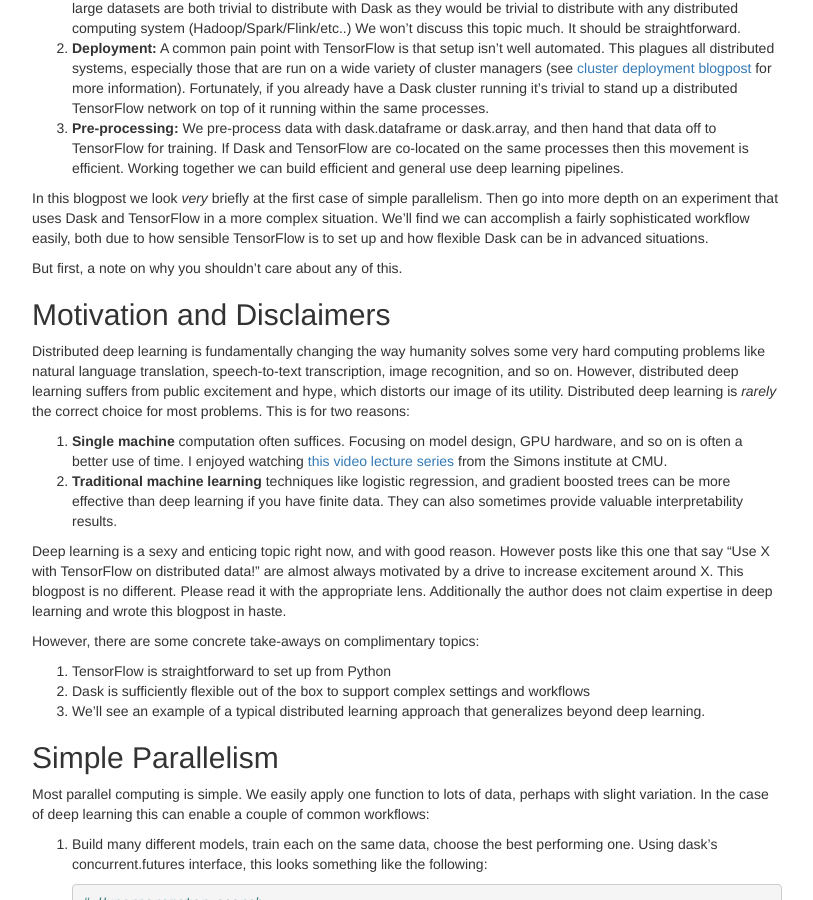
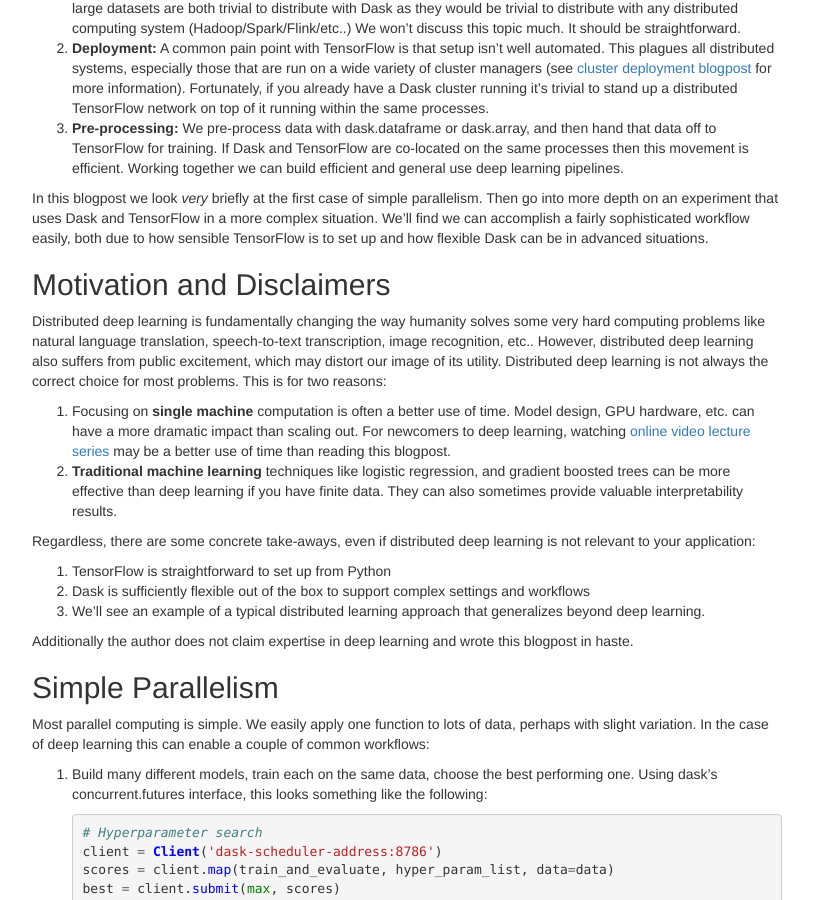
Before and after one commit to besyskymnbk/blog, a Jekyll site: the page built from _posts/work/2017-02-11-dask-tensorflow.md, in a window 1280 px wide and 900 px high, scrolled down 506 px. Shown: the whole window, without its empty margins (233-1046 px from the left). Built offline with Jekyll 4.4.1, drawn with Linux system fonts in a browser that asks for light colours; comment, search, counter and statistics services are not loaded.

Commit message:
tone down negative disclaimers

```diff
--- a/_posts/work/2017-02-11-dask-tensorflow.md
+++ b/_posts/work/2017-02-11-dask-tensorflow.md
@@ -54,42 +54,38 @@ TensorFlow in a more complex situation.  We'll find we can accomplish a fairly
 sophisticated workflow easily, both due to how sensible TensorFlow is to set up
 and how flexible Dask can be in advanced situations.
 
-But first, a note on why you shouldn't care about any of this.
-
 
 Motivation and Disclaimers
 --------------------------
 
 Distributed deep learning is fundamentally changing the way humanity solves
 some very hard computing problems like natural language translation,
-speech-to-text transcription, image recognition, and so on.  However, distributed
-deep learning suffers from public excitement and hype, which distorts our image
-of its utility.  Distributed deep learning is *rarely* the correct choice for
+speech-to-text transcription, image recognition, etc..  However, distributed
+deep learning also suffers from public excitement, which may distort our image
+of its utility.  Distributed deep learning is not always the correct choice for
 most problems.  This is for two reasons:
 
-1.  **Single machine** computation often suffices.  Focusing on model design,
-    GPU hardware, and so on is often a better use of time.  I enjoyed watching [this
-    video lecture series](https://simons.berkeley.edu/talks/tutorial-deep-learning)
-    from the Simons institute at CMU.
+1.  Focusing on **single machine** computation is often a better use of time.
+    Model design, GPU hardware, etc. can have a more dramatic impact than
+    scaling out.  For newcomers to deep learning, watching [online video lecture
+    series](https://simons.berkeley.edu/talks/tutorial-deep-learning) may be a
+    better use of time than reading this blogpost.
 2.  **Traditional machine learning** techniques like logistic regression, and
     gradient boosted trees can be more effective than deep learning if you have
     finite data.  They can also sometimes provide valuable interpretability
     results.
 
-Deep learning is a sexy and enticing topic right now, and with good reason.
-However posts like this one that say "Use X with TensorFlow on distributed
-data!" are almost always motivated by a drive to increase excitement around X.
-This blogpost is no different.  Please read it with the appropriate lens.
-Additionally the author does not claim expertise in deep learning and wrote
-this blogpost in haste.
-
-However, there are some concrete take-aways on complimentary topics:
+Regardless, there are some concrete take-aways, even if distributed deep
+learning is not relevant to your application:
 
 1.  TensorFlow is straightforward to set up from Python
 2.  Dask is sufficiently flexible out of the box to support complex settings
     and workflows
 3.  We'll see an example of a typical distributed learning approach that
     generalizes beyond deep learning.
+
+Additionally the author does not claim expertise in deep learning and wrote
+this blogpost in haste.
 
 
 Simple Parallelism
```
